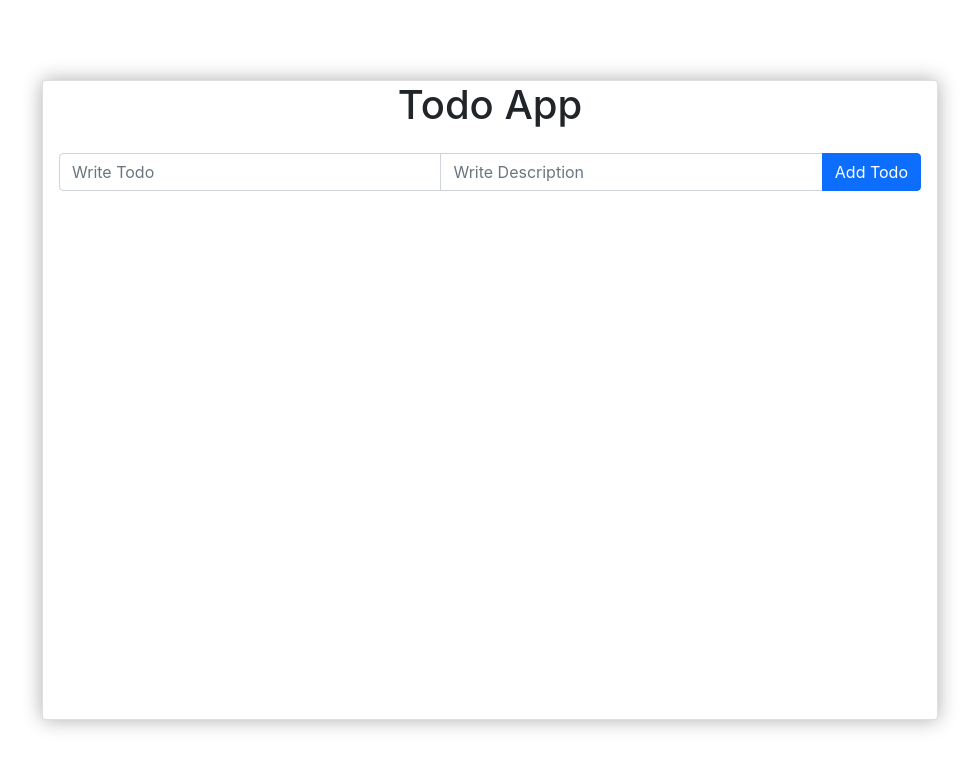
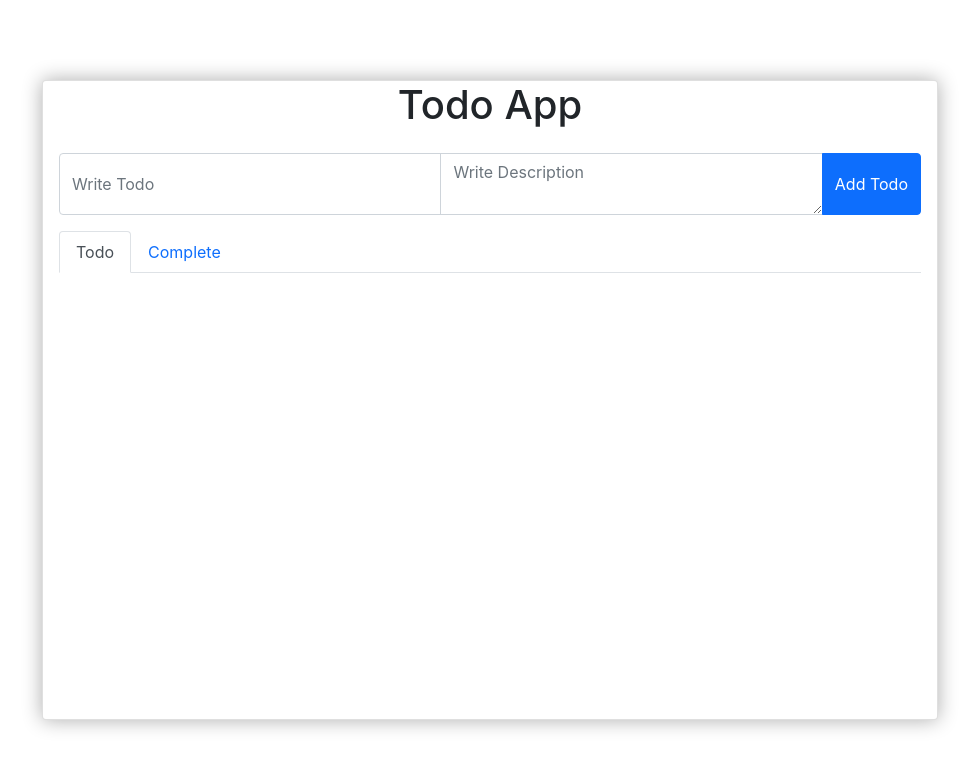
Before and after one commit to saziburrahman/todotask, a React (Create React App) app: page / in a window 1280 px wide. Shown: the top 768 px of the page, without its empty margins (150-1129 px from the left). Built offline with nearby package versions, Linux system fonts and the light colour scheme.

Commit message:
add navigation tab differentiate todo and complete todo

```diff
--- /dev/null
+++ b/src/components/NavigationTab/NavigationTab.jsx
@@ -0,0 +1,77 @@
+import { useEffect } from "react";
+import { useSelector } from "react-redux";
+import TodoListCard from "../TodoListCard/TodoListCard";
+import "./NavigationTab.css";
+
+const NavigationTab = () => {
+  const todosList = useSelector((state) => state.todos);
+  useEffect(() => {
+    console.log(todosList.items);
+  }, [todosList]);
+  return (
+    <>
+      <nav>
+        <div className="nav nav-tabs" id="nav-tab" role="tablist">
+          <button
+            className="nav-link active"
+            id="nav-home-tab"
+            data-bs-toggle="tab"
+            data-bs-target="#nav-home"
+            type="button"
+            role="tab"
+            aria-controls="nav-home"
+            aria-selected="true"
+          >
+            Todo
+          </button>
+          <button
+            className="nav-link"
+            id="nav-profile-tab"
+            data-bs-toggle="tab"
+            data-bs-target="#nav-profile"
+            type="button"
+            role="tab"
+            aria-controls="nav-profile"
+            aria-selected="false"
+          >
+            Complete
+          </button>
+        </div>
+      </nav>
+      <div className="tab-content" id="nav-tabContent">
+        <div
+          className="tab-pane fade show active"
+          id="nav-home"
+          role="tabpanel"
+          aria-labelledby="nav-home-tab"
+        >
+          {todosList.items &&
+            todosList.items.map((todoItem) =>
+              todoItem.status === false ? (
+                <TodoListCard todo={todoItem} key={todoItem.id} />
+              ) : (
+                ""
+              )
+            )}
+        </div>
+        <div
+          className="tab-pane fade"
+          id="nav-profile"
+          role="tabpanel"
+          aria-labelledby="nav-profile-tab"
+        >
+          {todosList.items &&
+            todosList.items.map((todoItem) =>
+              todoItem.status === true ? (
+                <TodoListCard todo={todoItem} key={todoItem.id} />
+              ) : (
+                ""
+              )
+            )}
+        </div>
+      </div>
+    </>
+  );
+};
+
+export default NavigationTab;
--- a/src/components/TodoEditModal/TodoEditModal.jsx
+++ b/src/components/TodoEditModal/TodoEditModal.jsx
@@ -73,8 +73,7 @@ const TodoEditModal = ({ todo }) => {
                     value={updateTodoData.name}
                     onChange={handleChange}
                   />
-                  <input
-                    type="text"
+                  <textarea
                     className="form-control"
                     placeholder="Edit Description"
                     aria-label="edit description"
@@ -82,7 +81,7 @@ const TodoEditModal = ({ todo }) => {
                     name="desc"
                     value={updateTodoData.desc}
                     onChange={handleChange}
-                  />
+                  ></textarea>
                 </div>
                 <div className="modalButton">
                   <button
--- a/src/components/TodoMainCard/TodoMainCard.jsx
+++ b/src/components/TodoMainCard/TodoMainCard.jsx
@@ -1,17 +1,17 @@
-import { useEffect, useState } from "react";
-import TodoListCard from "../TodoListCard/TodoListCard";
+import { useState } from "react";
 import "./TodoMainCard.css";
 import { v4 as uuidv4 } from "uuid";
-import { useDispatch, useSelector } from "react-redux";
+import { useDispatch } from "react-redux";
 import { addTodo } from "../../features/todoSlice.js";
+import NavigationTab from "../NavigationTab/NavigationTab";
 
 const TodoMainCard = () => {
   const [todo, setTodo] = useState({ todoTitle: "", desc: "" });
   const dispatch = useDispatch();
-  const todosList = useSelector((state) => state.todos);
-  useEffect(() => {
-    console.log(todosList.items);
-  }, [todosList]);
+  // const todosList = useSelector((state) => state.todos);
+  // useEffect(() => {
+  //   console.log(todosList.items);
+  // }, [todosList]);
   const handleChange = (e) => {
     setTodo({
       ...todo,
@@ -51,8 +51,7 @@ const TodoMainCard = () => {
               value={todo.todoTitle}
               required
             />
-            <input
-              type="text"
+            <textarea
               className="form-control"
               placeholder="Write Description"
               aria-label="write description"
@@ -60,7 +59,7 @@ const TodoMainCard = () => {
               onChange={handleChange}
               value={todo.desc}
               name="desc"
-            />
+            ></textarea>
             <button
               className="btn btn-primary"
               type="submit"
@@ -70,10 +69,11 @@ const TodoMainCard = () => {
             </button>
           </div>
         </form>
-        {todosList.items &&
+        <NavigationTab />
+        {/* {todosList.items &&
           todosList.items.map((todoItem) => (
             <TodoListCard todo={todoItem} key={todoItem.id} />
-          ))}
+          ))} */}
       </div>
     </div>
   );
```
Also changed, not shown: src/components/NavigationTab/NavigationTab.css (added).
